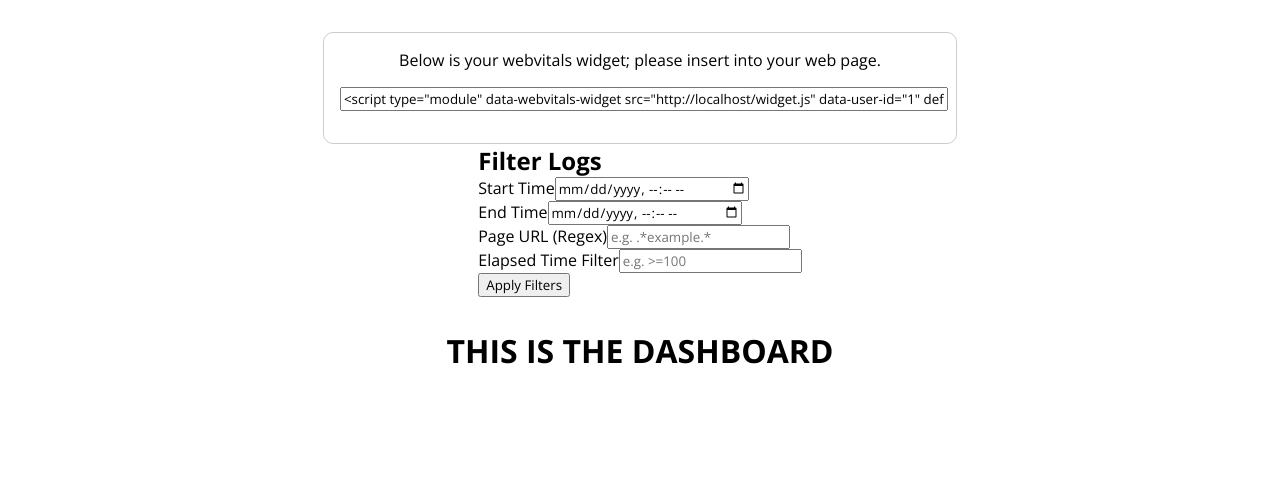
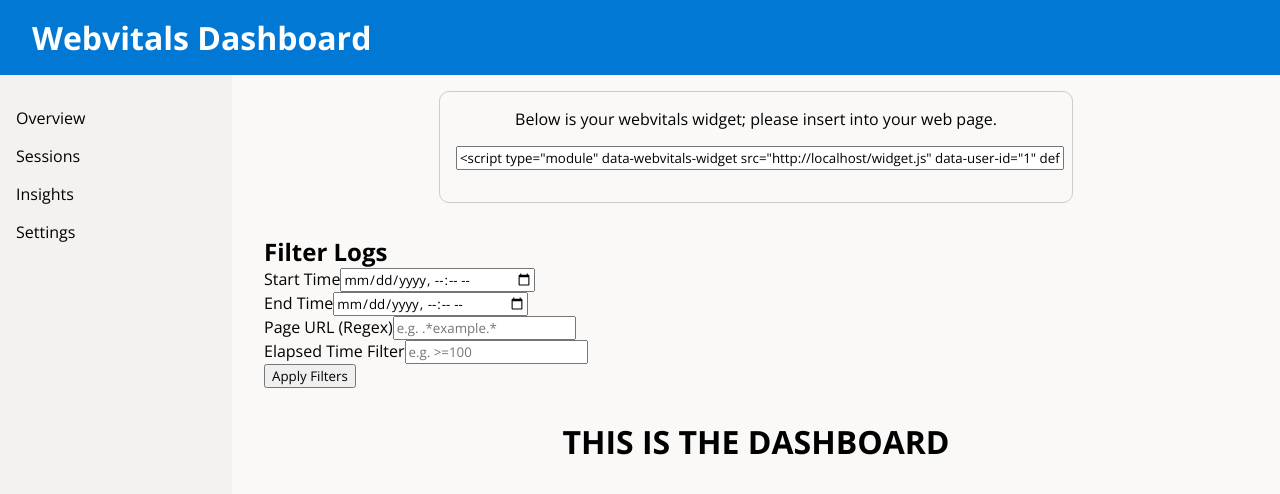
Before and after one commit to nfldty/webvitals, a React (Create React App) app in the folder src/frontend/newap/: page /app/home in a window 1280 px wide. Shown: the top 494 px of the page. Built offline with nearby package versions, Linux system fonts and the light colour scheme.

Commit message:
Ticket 3.1 - added sections to the dashboard for more organization and a style sheet to help it look and flow better for the user.

```diff
--- a/src/frontend/newap/src/pages/Dashboard.js
+++ b/src/frontend/newap/src/pages/Dashboard.js
@@ -1,20 +1,41 @@
-import React, { useState } from 'react'
+import React, { useState } from 'react';
 import FilterSelector from "../components/FilterSelector";
+import './style.css';
 
 export const Dashboard = () => {
   const [filters, setFilters] = useState({});
+  // Convert the snippet into a string so it can be displayed in an input.
   const snippet = `<script type="module" data-webvitals-widget src="http://localhost/widget.js" data-user-id="1" defer></script>`;
 
   return (
-    <div style={{ display: 'flex', flexDirection: 'column', alignItems: 'center', padding: '2rem' }}>
-      <div style={{ borderRadius: '10px', border: '1px solid #ccc', padding: '1rem', maxWidth: '600px', width: '100%', textAlign: 'center' }}>
-        <p>Below is your webvitals widget; please insert into your web page.</p>
-        <input type="text" readOnly value={snippet} style={{ width: '100%', margin: '1rem 0' }} />
+    <div className="dashboard-container">
+      <header className="dashboard-header">
+        <h1>Webvitals Dashboard</h1>
+      </header>
+      <div className="dashboard-content">
+        <aside className="dashboard-sidebar">
+          <nav>
+            <ul>
+              <li>Overview</li>
+              <li>Sessions</li>
+              <li>Insights</li>
+              <li>Settings</li>
+            </ul>
+          </nav>
+        </aside>
+        <main className="dashboard-main">
+          <div className="widget-card">
+            <p>Below is your webvitals widget; please insert into your web page.</p>
+            <input type="text" readOnly value={snippet} />
+          </div>
+          <div className="filters-section">
+            <FilterSelector onApplyFilters={setFilters} />
+          </div>
+          <h1 className="dashboard-title">THIS IS THE DASHBOARD</h1>
+        </main>
       </div>
-      <FilterSelector onApplyFilters={setFilters} />
-      <h1 style={{ textAlign: 'center', marginTop: '2rem' }}>THIS IS THE DASHBOARD</h1>
     </div>
-  )
-}
+  );
+};
 
-export default Dashboard
+export default Dashboard;
--- /dev/null
+++ b/src/frontend/newap/src/pages/style.css
@@ -0,0 +1,65 @@
+/* Container for the entire dashboard */
+.dashboard-container {
+    display: flex;
+    flex-direction: column;
+    height: 100vh;
+    font-family: Arial, sans-serif;
+  }
+
+  /* Header styling */
+  .dashboard-header {
+    background-color: #0078d4;
+    color: #fff;
+    padding: 1rem 2rem;
+  }
+
+  /* Layout for sidebar and main content */
+  .dashboard-content {
+    display: flex;
+    flex: 1;
+  }
+
+  /* Sidebar navigation styling */
+  .dashboard-sidebar {
+    width: 200px;
+    background-color: #f3f2f1;
+    padding: 1rem;
+  }
+
+  .dashboard-sidebar nav ul {
+    list-style: none;
+    padding: 0;
+  }
+
+  .dashboard-sidebar nav li {
+    margin: 1rem 0;
+    cursor: pointer;
+  }
+
+  /* Main content area styling */
+  .dashboard-main {
+    flex: 1;
+    padding: 1rem 2rem;
+    background-color: #faf9f8;
+  }
+
+  /* Widget card style based on your original snippet container */
+  .widget-card {
+    border-radius: 10px;
+    border: 1px solid #ccc;
+    padding: 1rem;
+    max-width: 600px;
+    margin: 0 auto 2rem auto;
+    text-align: center;
+  }
+
+  .widget-card input {
+    width: 100%;
+    margin: 1rem 0;
+  }
+
+  /* Title styling for the dashboard */
+  .dashboard-title {
+    text-align: center;
+    margin-top: 2rem;
+  }
```
